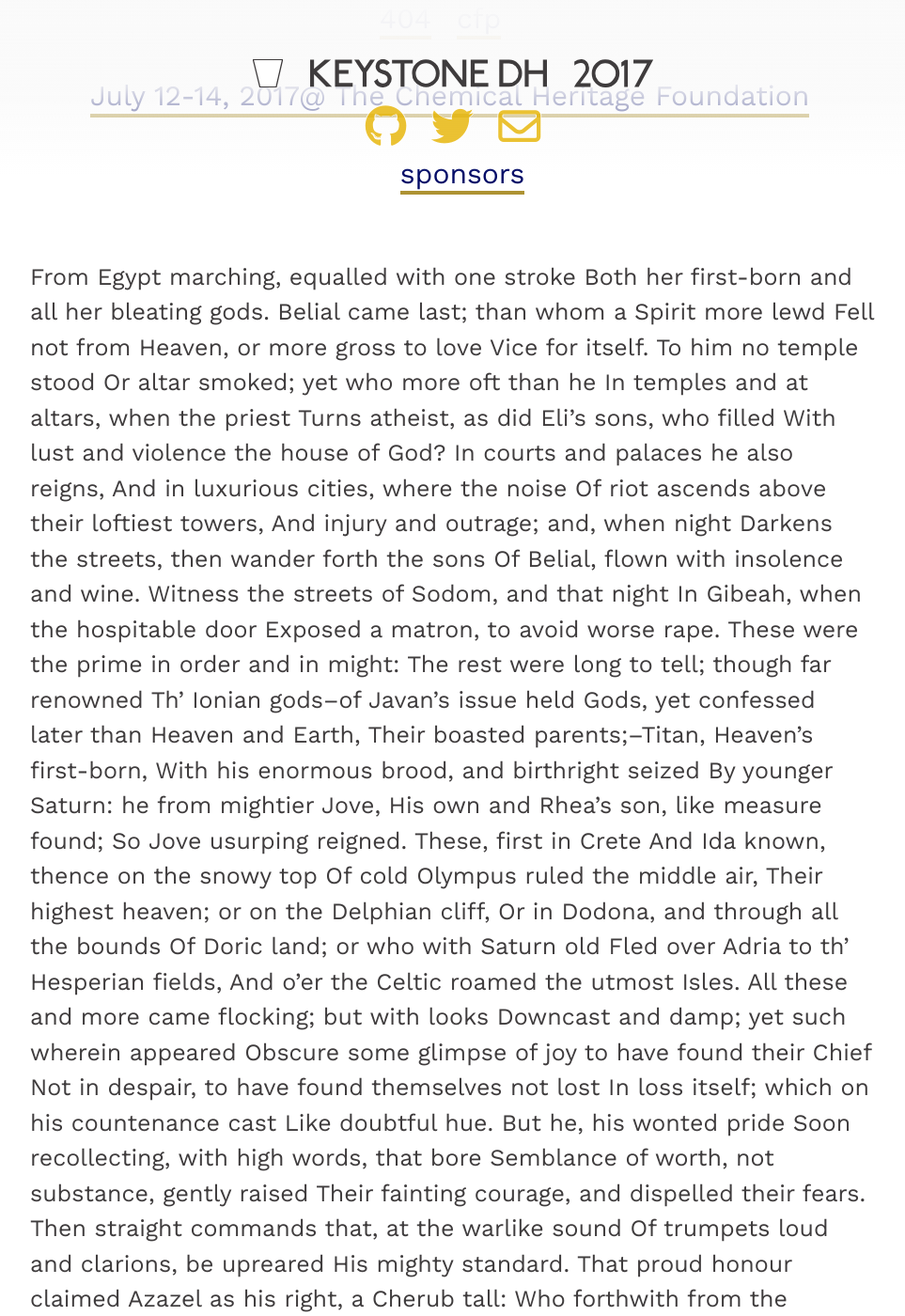
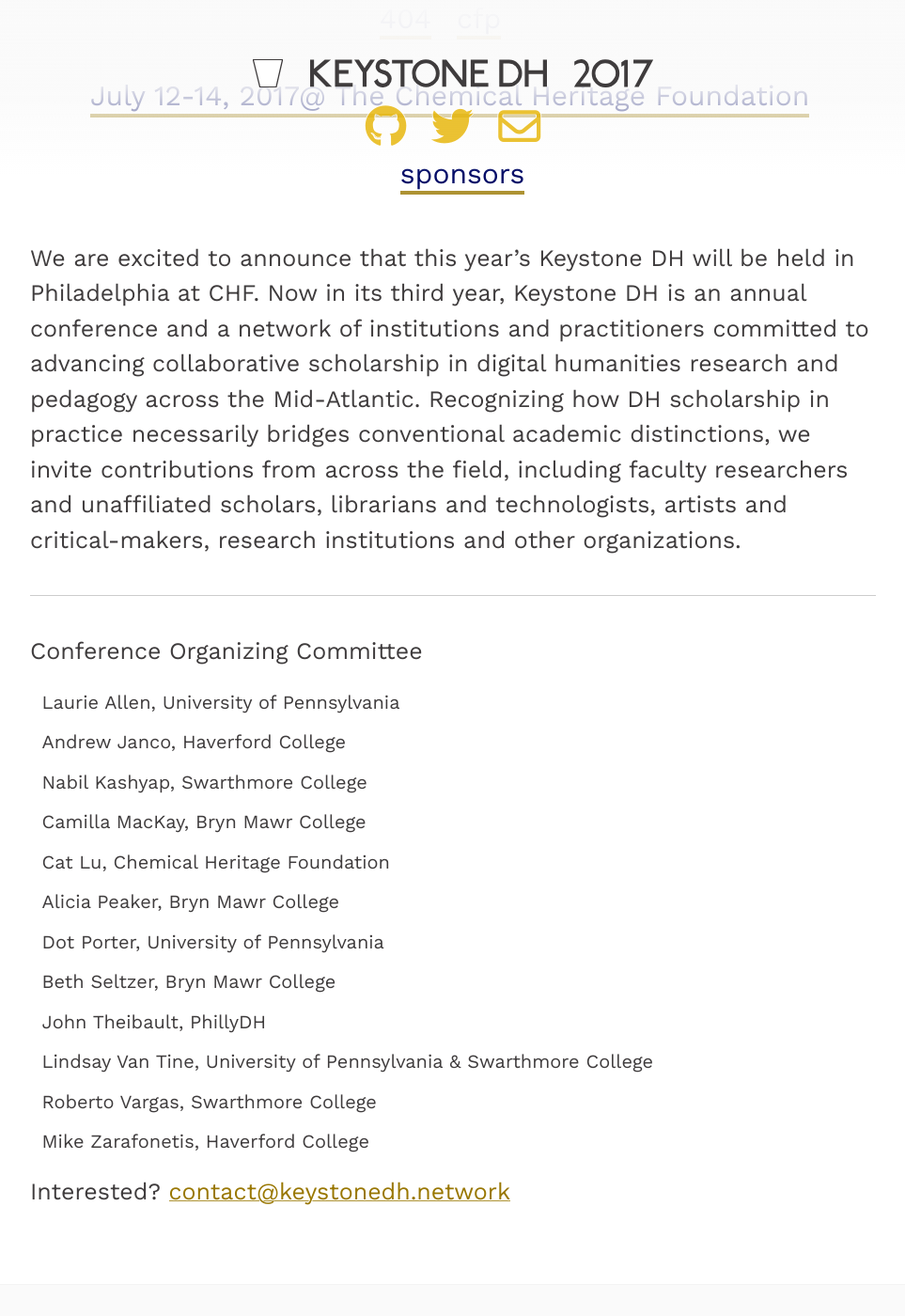
Before and after one commit to histlib/2017, a Jekyll site: the page built from index.md, in a window 1280 px wide and 1400 px high, scrolled down 764 px. Shown: the whole window at 94% size, without its empty margins (158-1121 px from the left). Built offline with Jekyll 4.4.1, drawn with Linux system fonts in a browser that asks for light colours; nearby versions of some CDN libraries; our own code applies the rules of GitHub Pages for plain Markdown files; some of the changed text lies outside the part shown; grey boxes are pictures that could not be loaded.

Commit message:
added language around conference and committee organizers

```diff
--- a/index.md
+++ b/index.md
@@ -7,65 +7,24 @@
 
 <div class="site-nav">{% include navigation.html %}</div>
 <br/>
+We are excited to announce that this year's Keystone DH will be held in Philadelphia at CHF. Now in its third year, Keystone DH is an annual conference and a network of institutions and practitioners committed to advancing collaborative scholarship in digital humanities research and pedagogy across the Mid-Atlantic. Recognizing how DH scholarship in practice necessarily bridges conventional academic distinctions, we invite contributions from across the field, including faculty researchers and unaffiliated scholars, librarians and technologists, artists and critical-makers, research institutions and other organizations.
 
-From Egypt marching, equalled with one stroke
-Both her first-born and all her bleating gods.
-Belial came last; than whom a Spirit more lewd
-Fell not from Heaven, or more gross to love
-Vice for itself.  To him no temple stood
-Or altar smoked; yet who more oft than he
-In temples and at altars, when the priest
-Turns atheist, as did Eli's sons, who filled
-With lust and violence the house of God?
-In courts and palaces he also reigns,
-And in luxurious cities, where the noise
-Of riot ascends above their loftiest towers,
-And injury and outrage; and, when night
-Darkens the streets, then wander forth the sons
-Of Belial, flown with insolence and wine.
-Witness the streets of Sodom, and that night
-In Gibeah, when the hospitable door
-Exposed a matron, to avoid worse rape.
-  These were the prime in order and in might:
-The rest were long to tell; though far renowned
-Th' Ionian gods--of Javan's issue held
-Gods, yet confessed later than Heaven and Earth,
-Their boasted parents;--Titan, Heaven's first-born,
-With his enormous brood, and birthright seized
-By younger Saturn: he from mightier Jove,
-His own and Rhea's son, like measure found;
-So Jove usurping reigned.  These, first in Crete
-And Ida known, thence on the snowy top
-Of cold Olympus ruled the middle air,
-Their highest heaven; or on the Delphian cliff,
-Or in Dodona, and through all the bounds
-Of Doric land; or who with Saturn old
-Fled over Adria to th' Hesperian fields,
-And o'er the Celtic roamed the utmost Isles.
-  All these and more came flocking; but with looks
-Downcast and damp; yet such wherein appeared
-Obscure some glimpse of joy to have found their Chief
-Not in despair, to have found themselves not lost
-In loss itself; which on his countenance cast
-Like doubtful hue.  But he, his wonted pride
-Soon recollecting, with high words, that bore
-Semblance of worth, not substance, gently raised
-Their fainting courage, and dispelled their fears.
-Then straight commands that, at the warlike sound
-Of trumpets loud and clarions, be upreared
-His mighty standard.  That proud honour claimed
-Azazel as his right, a Cherub tall:
-Who forthwith from the glittering staff unfurled
-Th' imperial ensign; which, full high advanced,
-Shone like a meteor streaming to the wind,
-With gems and golden lustre rich emblazed,
-Seraphic arms and trophies; all the while
-Sonorous metal blowing martial sounds:
-At which the universal host up-sent
-A shout that tore Hell's concave, and beyond
-Frighted the reign of Chaos and old Night.
-All in a moment through the gloom were seen
-Ten thousand banners rise into the air,
+---
+Conference Organizing Committee
+
+- Laurie Allen, University of Pennsylvania
+- Andrew Janco, Haverford College
+- Nabil Kashyap, Swarthmore College
+- Camilla MacKay, Bryn Mawr College
+- Cat Lu, Chemical Heritage Foundation
+- Alicia Peaker, Bryn Mawr College
+- Dot Porter, University of Pennsylvania
+- Beth Seltzer, Bryn Mawr College
+- John Theibault, PhillyDH
+- Lindsay Van Tine, University of Pennsylvania & Swarthmore College
+- Roberto Vargas, Swarthmore College
+- Mike Zarafonetis, Haverford College
+
 
 Interested? <a class="email" href="mailto:contact@keystonedh.network">
 krowten.hdenotsyek@tcatnoc</a>
```
